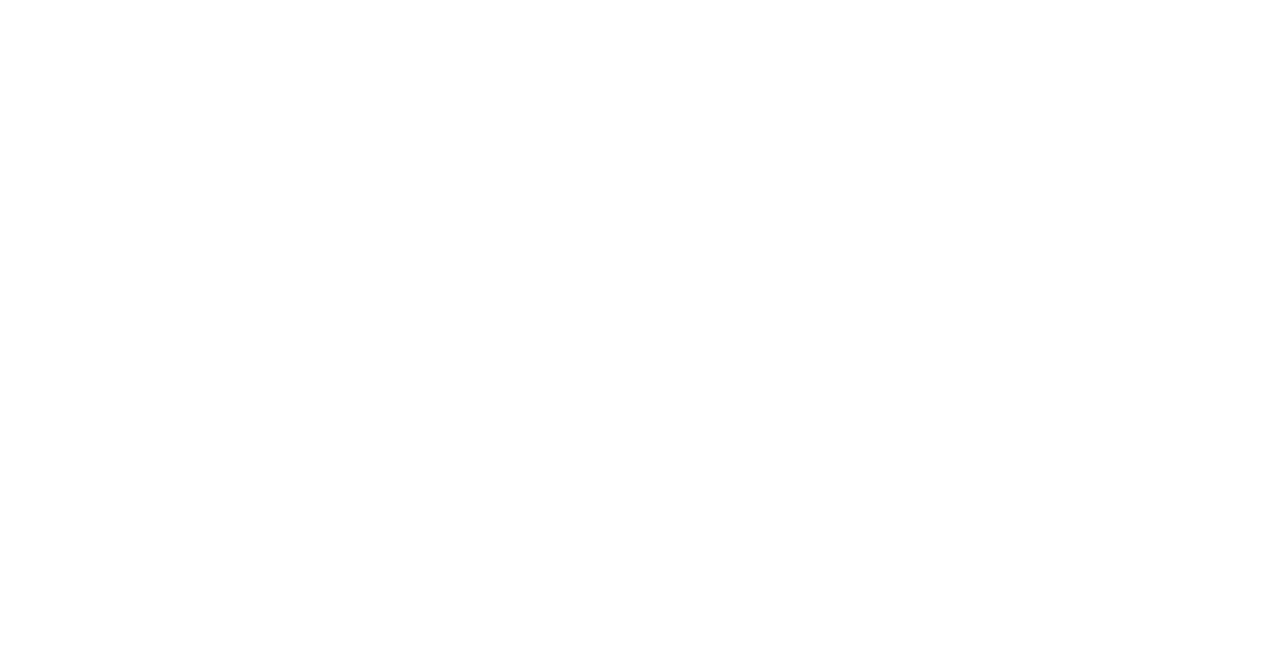
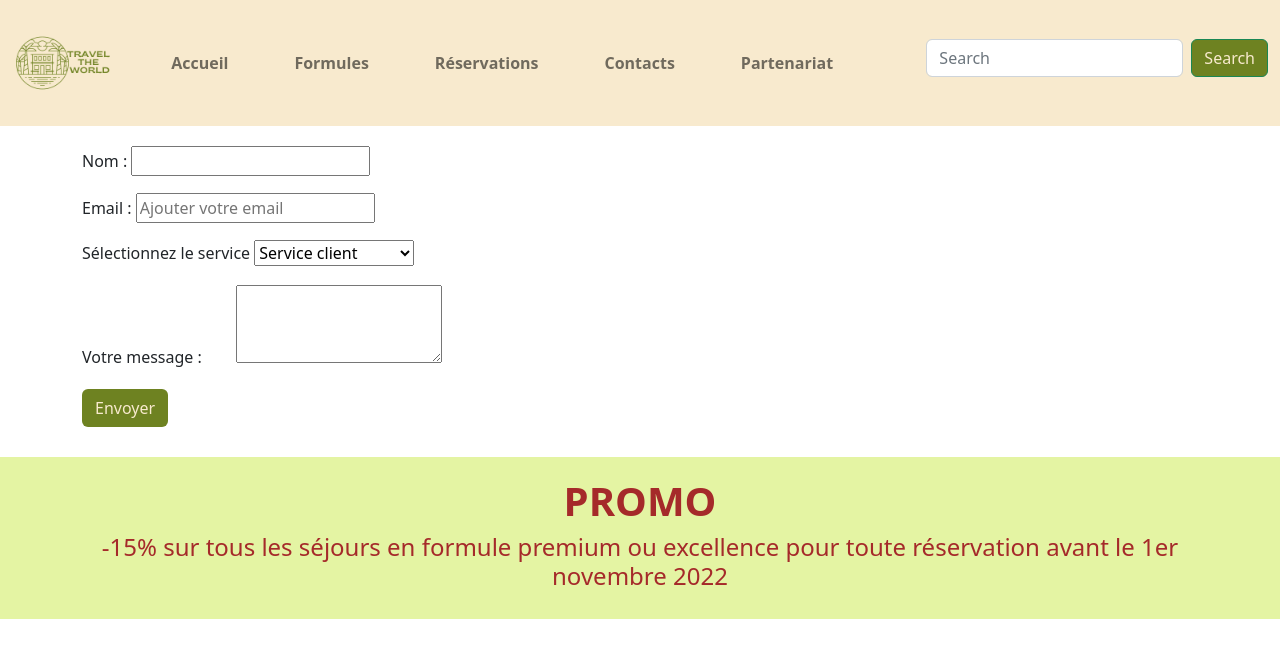
Before and after one commit to Coline23/TravelTheWorld, a plain HTML site: page index.html in a window 1280 px wide. Drawn offline with nearby package versions, Linux system fonts and the light colour scheme.

Commit message:
navbar-contactform-promo

```diff
--- a/index.html
+++ b/index.html
@@ -16,6 +16,102 @@
 
 </head>
 <body>
+<!--NAVBAR-->
+
+<section id="navbar">
+    <nav class="navbar navbar-expand-lg">
+        <div class="container-fluid">
+          <button class="navbar-toggler" type="button" data-bs-toggle="collapse" data-bs-target="#navbarTogglerDemo01" aria-controls="navbarTogglerDemo01" aria-expanded="false" aria-label="Toggle navigation">
+            <span class="navbar-toggler-icon"></span>
+          </button>
+          <div class="collapse navbar-collapse" id="navbarTogglerDemo01">
+            <a class="navbar-brand" href="/"><img src="./images/logo-travel.png" alt=""></a>
+
+            <div class="collapse navbar-collapse" id="monMenu">
+                <div class="navbar-nav ml-auto">
+                    <a class="nav-items nav-link" href="#navbar">Accueil</a>
+                    <a class="nav-items nav-link" href="#formules">Formules</a>
+                    <a class="nav-items nav-link" href="#reservation">Réservations</a>
+                    <a class="nav-items nav-link" href="#contact">Contacts</a>
+                    <a class="nav-items nav-link" href="#partenariat">Partenariat</a>
+                </div>
+            </div>
+            <form class="d-flex" role="search">
+              <input class="form-control me-2" type="search" placeholder="Search" aria-label="Search">
+              <button class="btn btn-outline-success" type="submit">Search</button>
+            </form>
+          </div>
+        </div>
+      </nav>
+</section>
+
+<!---------- CONTACT FORM -------------------->
+
+<section id="contact">
+    <div class="container">
+        <div class="row">
+            <div class="col-md-6">
+                <form>
+                    <!---------- Nom et email -------------------->
+                    <div class="row">
+                        <div class="col-md-12">
+                            <label>Nom :</label>
+                            <input type="text" id="name" />
+                        </div>
+                    </div>
+                    <div class="row">
+                        <div class="col-md-12">
+                            <label>Email :</label>
+                            <input type="text" id="emaol" placeholder="Ajouter votre email"/>
+                        </div>
+                    </div>
+                    <!---------- Service contact -------------------->
+                        <div class="row">
+                            <div class="col-md-12">
+                                <label>Sélectionnez le service</label>
+                                <select>
+                                    <option>Service client</option>
+                                    <option>Service comptable</option>
+                                    <option>SAV</option>
+                                </select>
+                            </div>
+                    </div>
+                    <div class="row">
+                        <div class="col-md-12">
+                            <!---------- Message -------------------->
+
+                            <label>Votre message :</label>
+                            <textarea id="message" rows="3"></textarea>
+
+                        </div>
+                    </div>
+
+                    <!---------- Bouton envoyer -------------------->
+                    <div class="row">
+                        <div class="col-md-12">
+                            <button class="btn"> Envoyer
+                            </button>
+                        </div>
+                    </div>
+
+                </form>
+            </div>
+        </div>
+    </div>
+</section>
+
+<section id="bandeau-promo">
+    <div class="container">
+        <div class="row">
+            <div class="col-md-12">
+                <h1>PROMO</h1>
+                <h4> -15% sur tous les séjours en formule premium ou excellence pour toute réservation avant le 1er novembre 2022
+                </h4>
+            </div>
+        </div>
+    </div>
+</section>
+
 
     <!--SCRIPT-->
     <script src="https://cdn.jsdelivr.net/npm/bootstrap@5.2.1/dist/js/bootstrap.bundle.min.js"
--- a/style.css
+++ b/style.css
@@ -0,0 +1,62 @@
+.navbar-brand img{
+    width: 100px;
+}
+
+.navbar-nav{
+    color: #6e8221;
+    font-weight: bold;
+}
+.navbar-nav a{
+    margin-right: 50px;
+}
+
+
+nav{
+    background-color: #f8eace;
+}
+
+#monMenu{
+    display: flex;
+    justify-content: space-evenly;
+}
+#monMenu li{
+    color: #6e8221;
+    margin-right: 100px;
+}
+
+label{
+    margin-bottom: 20px;
+}
+
+#message{
+    margin-left: 30px;
+}
+
+.btn{
+    background-color: #6e8221;
+    color: #f8eace;
+}
+
+form{
+    padding-top: 20px;
+    padding-bottom: 30px;
+}
+
+#bandeau-promo{
+    background-color: #c5e83a76;
+    color: brown;
+
+}
+
+#bandeau-promo h1{
+    text-align: center;
+    font-weight: bold;
+    font-size: 2.5rem;
+    padding-top: 20px;
+    text-decoration: none;
+}
+
+#bandeau-promo h4{
+    text-align: center;
+    padding-bottom: 20px;
+}
```
Also changed, not shown: images/logo-travel.png (added).
